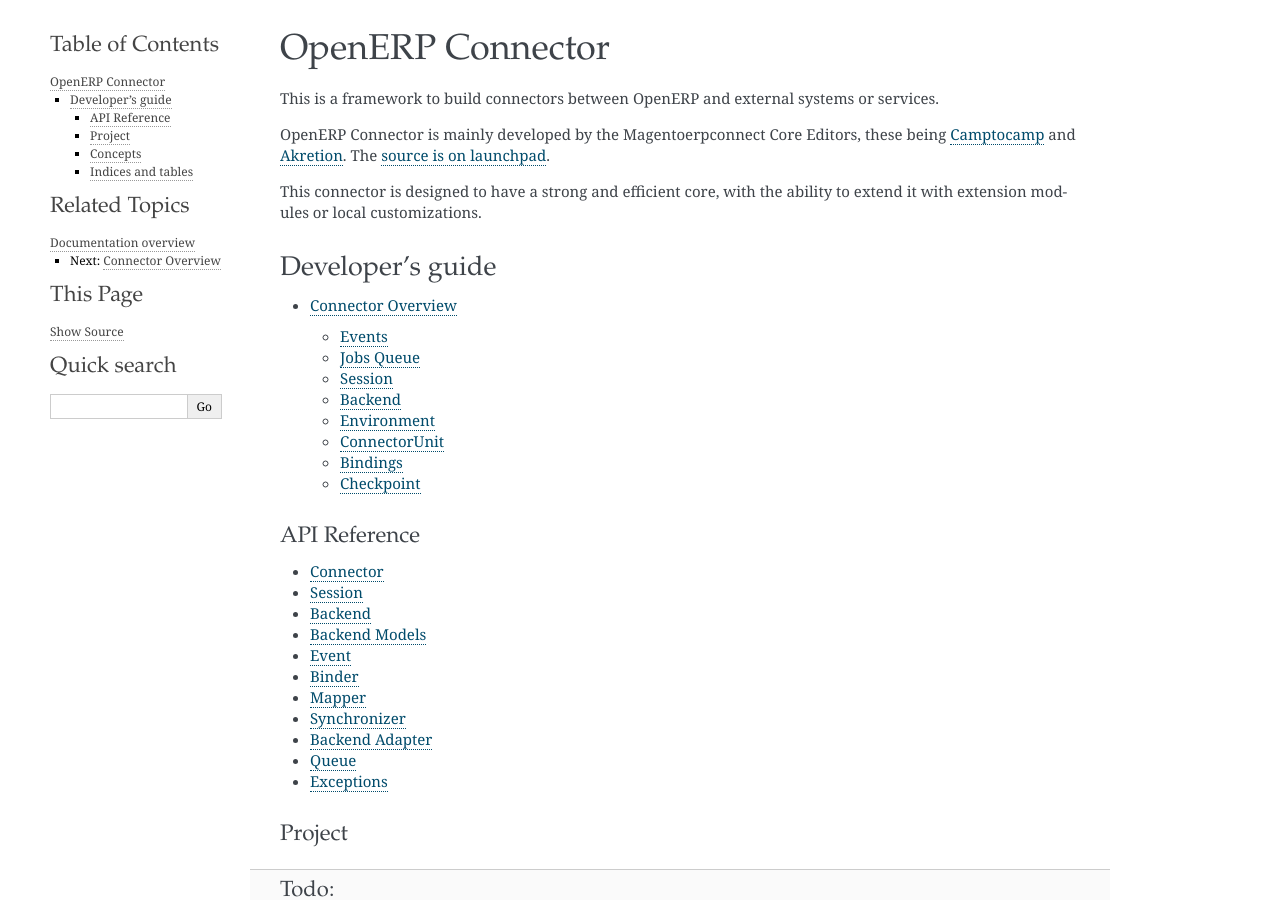
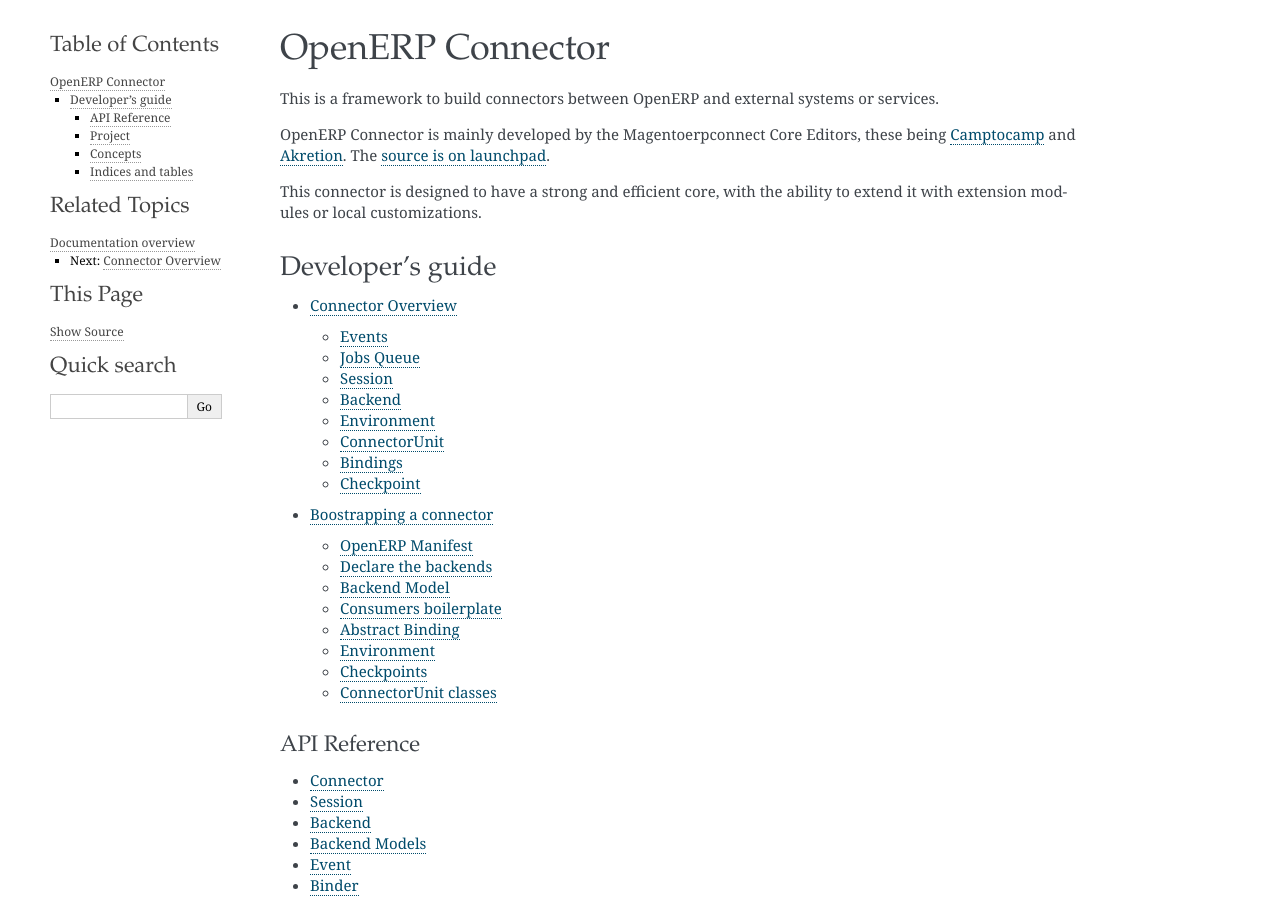
Before and after one commit to OCA/queue, a Sphinx documentation site: the page built from queue_job/doc/index.rst, in a window 1280 px wide and 900 px high. Built offline with Sphinx 7.4.7, drawn with Linux system fonts in a browser that asks for light colours; some of the changed lines change nothing that is shown.

Commit message:
[ADD] doc: add bootstrap a connector documentation

```diff
--- /dev/null
+++ b/queue_job/doc/guides/bootstrap_connector.rst
@@ -0,0 +1,276 @@
+.. _bootstrap-connector:
+
+
+########################
+Boostrapping a connector
+########################
+
+We'll see the steps to bootstrap a new connector.
+
+Besides that, you may want to use the existing connectors to have some
+real implementation examples:
+
+* Magentoerpconnect_
+* Prestashoperpconnect_
+
+Some boilerplate is necessary, so this document will guide you through
+some steps.
+
+For the sake of the example, we'll imagine we have to synchronize
+OpenERP with a coffee machine.
+
+****************
+OpenERP Manifest
+****************
+
+As we want to synchronize OpenERP with a coffee machine, we'll name
+our connector connector_coffee.
+
+First, we need to create the OpenERP addons itself, editing the
+``connector_coffee/__openerp__.py`` manifest.
+
+
+.. code-block:: python
+   :emphasize-lines: 4,5
+
+    # -*- coding: utf-8 -*-
+    {'name': 'Coffee Connector',
+     'version': '1.0.0',
+     'category': 'Connector',
+     'depends': ['connector',
+                 ],
+     'author': 'Myself',
+     'license': 'AGPL-3',
+     'description': """
+    Coffee Connector
+    ================
+
+    Connect OpenERP to my coffee machine.
+
+    Features:
+
+    * Poor a coffee when OpenERP is busy for too long
+    """,
+     'data': [],
+     'installable': True,
+     'application': False,
+    }
+
+Nothing special but 2 things to note:
+
+* It depends from ``connector``.
+* The module category should be ``Connector``.
+
+Of course, we also need to create the ``__init__.py`` file where we will
+put the imports of our python modules.
+
+********************
+Declare the backends
+********************
+
+Our module is compatible with the coffee machines:
+
+ * Coffee 1900
+ * Coffee 2900
+
+So we'll declare a backend `coffee`, the generic entity,
+and a backend per version.
+
+Put this in ``connector_coffee/backend.py``::
+
+    import openerp.addons.connector.backend as backend
+
+
+    coffee = backend.Backend('coffee')
+    coffee1900 = backend.Backend(parent=coffee, version='1900')
+    coffee2900 = backend.Backend(parent=coffee, version='2900')
+
+
+*************
+Backend Model
+*************
+
+We declared the backends, but we need a model to configure them.
+
+We create a model ``coffee.backend`` which is an ``_inherit`` of
+``connector.backend``. In ``connector_coffee/coffee_model.py``::
+
+    from openerp.osv import fields, orm
+
+
+    class coffee_backend(orm.Model):
+        _name = 'coffee.backend'
+        _description = 'Coffee Backend'
+        _inherit = 'connector.backend'
+
+        _backend_type = 'coffee'
+
+        def _select_versions(self, cr, uid, context=None):
+            """ Available versions
+
+            Can be inherited to add custom versions.
+            """
+            return [('1900', '2900')]
+
+        _columns = {
+            'version': fields.selection(
+                _select_versions,
+                string='Version',
+                required=True),
+            'location': fields.char('Location'),
+            'username': fields.char('Username'),
+            'password': fields.char('Password'),
+            'default_lang_id': fields.many2one(
+                'res.lang',
+                'Default Language'),
+        }
+
+Notes:
+
+* The ``_backend_type`` must be the same than the name in the backend in
+  `Declare the backends`_.
+* the versions should be the same than the ones declared in `Declare the backends`_.
+* We may want to add as many fields as we want to configure our
+  connection or configuration regarding the backend in that model.
+
+
+*********************
+Consumers boilerplate
+*********************
+
+We'll want to register consumers on the
+:py:class:`~connector.event.Event`,
+OpenERP imports all the python modules even when the addons are not installed.
+This is a problem for the consumers as they should be registered only if
+the addon is installed.
+
+To prevent this, we use a little trick: create an abstract model and
+look in the registry if it is loaded.
+
+So let's create the abstract model in
+``connector_coffee/connector.py``::
+
+    from openerp.osv import orm, fields
+
+
+    class connector_coffee_installed(orm.AbstractModel):
+        """Empty model used to know if the module is installed on the
+        database.
+
+        If the model is in the registry, the module is installed.
+        """
+        _name = 'connector_coffee.installed'
+
+
+And create a decorator to filter the consumers::
+
+
+    from functools import wraps
+
+
+    def coffee_consumer(func):
+        """ Use this decorator on all the consumers of connector_coffee.
+
+        It will prevent the consumers from being fired when connector_coffee
+        addon is not installed.
+        """
+        @wraps(func)
+        def wrapped(*args, **kwargs):
+            session = args[0]
+            if session.pool.get('connector_coffee.installed'):
+                return func(*args, **kwargs)
+
+        return wrapped
+
+
+Now, when we'll want to subscribe our own consumer on an event, we'll
+write for instance::
+
+
+    @on_record_create(model_names=['res.partner'])
+    @coffee_consumer
+    def my_consumer(session, model_name, record_id, fields=None):
+        print 'partner created'
+
+
+****************
+Abstract Binding
+****************
+
+If we have many :ref:`binding`,
+we may want to create an abstract model for them.
+
+It can be as follows (in ``connector_coffee/connector.py``)::
+
+    from openerp.osv import orm, fields
+
+
+    class coffee_binding(orm.AbstractModel):
+        _name = 'coffee.binding'
+        _inherit = 'external.binding'
+        _description = 'Coffee Binding (abstract)'
+
+        _columns = {
+            # 'openerp_id': openerp-side id must be declared in concrete model
+            'backend_id': fields.many2one(
+                'coffee.backend',
+                'Coffee Backend',
+                required=True,
+                ondelete='restrict'),
+            # fields.char because 0 is a valid coffee ID
+            'coffee_id': fields.char('ID in the Coffee Machine'),
+        }
+
+
+***********
+Environment
+***********
+
+We'll often need to create a new environment to work with.
+I propose to create a helper method which build it for us (in
+``connector_coffee/connector.py``::
+
+    from openerp.addons.connector.connector import Environment
+
+
+    def get_environment(session, model_name, backend_id):
+        """ Create an environment to work with. """
+        backend_record = session.browse('coffee.backend', backend_id)
+        env = Environment(backend_record, session, model_name)
+        lang = backend_record.default_lang_id
+        lang_code = lang.code if lang else 'en_US'
+        env.set_lang(code=lang_code)
+        return env
+
+Note that the part regarding the language definition is totally
+optional but I left it as an example.
+
+
+***********
+Checkpoints
+***********
+
+When new records are imported and need a review, :ref:`checkpoint` are
+created. I propose to create a helper too in
+``connector_coffee/connector.py``::
+
+    from openerp.addons.connector.checkpoint import checkpoint
+
+
+    def add_checkpoint(session, model_name, record_id, backend_id):
+        return checkpoint.add_checkpoint(session, model_name, record_id,
+                                         'coffee.backend', backend_id)
+
+*********************
+ConnectorUnit classes
+*********************
+
+We'll probably need to create synchronizers, mappers, backend adapters,
+binders and maybe our own types of ConnectorUnit classes.
+
+Their implementation can vary a lot. Have a look on the
+Magentoerpconnect_ and Prestashoperpconnect_ projects.
+
+
+.. _Magentoerpconnect: https://code.launchpad.net/~openerp-connector-core-editors/openerp-connector/7.0-magentoerpconnect
+.. _Prestashoperpconnect:
--- a/queue_job/doc/guides/overview.rst
+++ b/queue_job/doc/guides/overview.rst
@@ -207,6 +207,9 @@
 OpenERP ID, how to find the OpenERP ID for an external ID and how to
 create the binding between them.
 
+
+.. _binding:
+
 ********
 Bindings
 ********
@@ -227,6 +230,7 @@
 It also stores all the necessary metadata related to this customer
 coming from Magento.
 
+.. _checkpoint:
 
 **********
 Checkpoint
--- a/queue_job/doc/index.rst
+++ b/queue_job/doc/index.rst
@@ -30,6 +30,7 @@
    :maxdepth: 2
 
    guides/overview.rst
+   guides/bootstrap_connector.rst
 
 API Reference
 =============
```
